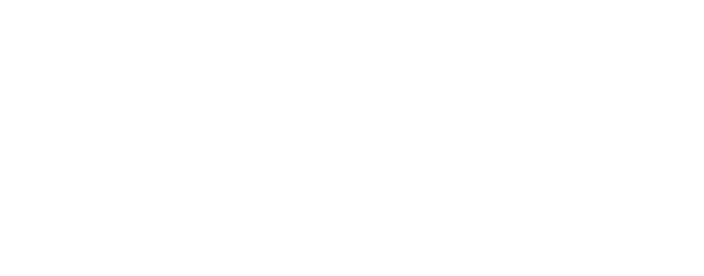
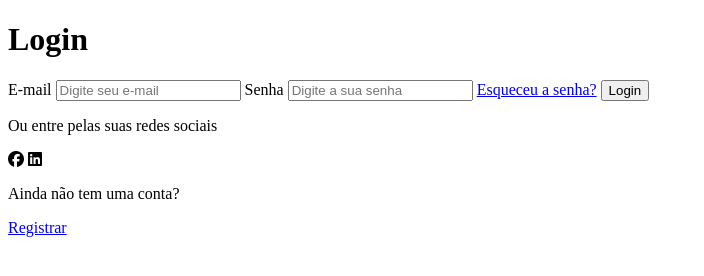
Before and after one commit to k-costa/TelaLogin, a plain HTML site: page index.html in a window 1280 px wide. Shown: the whole page, without its empty margins (0-704 px from the left). Drawn offline with Linux system fonts and the light colour scheme.

Commit message:
add HTML structure

```diff
--- a/index.html
+++ b/index.html
@@ -7,9 +7,31 @@
     <!--CSS-->
     <link rel="stylesheet" href="/CSS/style.css">
     <!--Fonts-->
-    <link rel="stylesheet" href="https://cdn.jsdelivr.net/npm/@fortawesome/fontawesome-free@6.2.1/css/fontawesome.min.css">
+    <script src="https://kit.fontawesome.com/ce7331c7fc.js" crossorigin="anonymous"></script>
     <title>Tela de Login</title>
 </head>
 <body>
+    <div id="login-container">
+        <h1>Login</h1>
+        <form action="">
+            <label for="email">E-mail</label>
+            <input type="email" name="email" id="email" placeholder="Digite seu e-mail" autocomplete="off">
+            <label for="password">Senha</label>
+            <input type="password" name="password" id="password" placeholder="Digite a sua senha">
+            <a href="#" id="forgot-password">Esqueceu a senha?</a>
+            <input type="submit" value="Login">
+        </form>
+    </div>
+
+    <div id="social-midia-container">
+        <p>Ou entre pelas suas redes sociais</p>
+        <i class="fa-brands fa-facebook"></i>
+        <i class="fa-brands fa-linkedin"></i>
+    </div>
+
+    <div id="register-container">
+        <p>Ainda não tem uma conta?</p>
+        <a href="#">Registrar</a>
+    </div>
 </body>
 </html>
```
